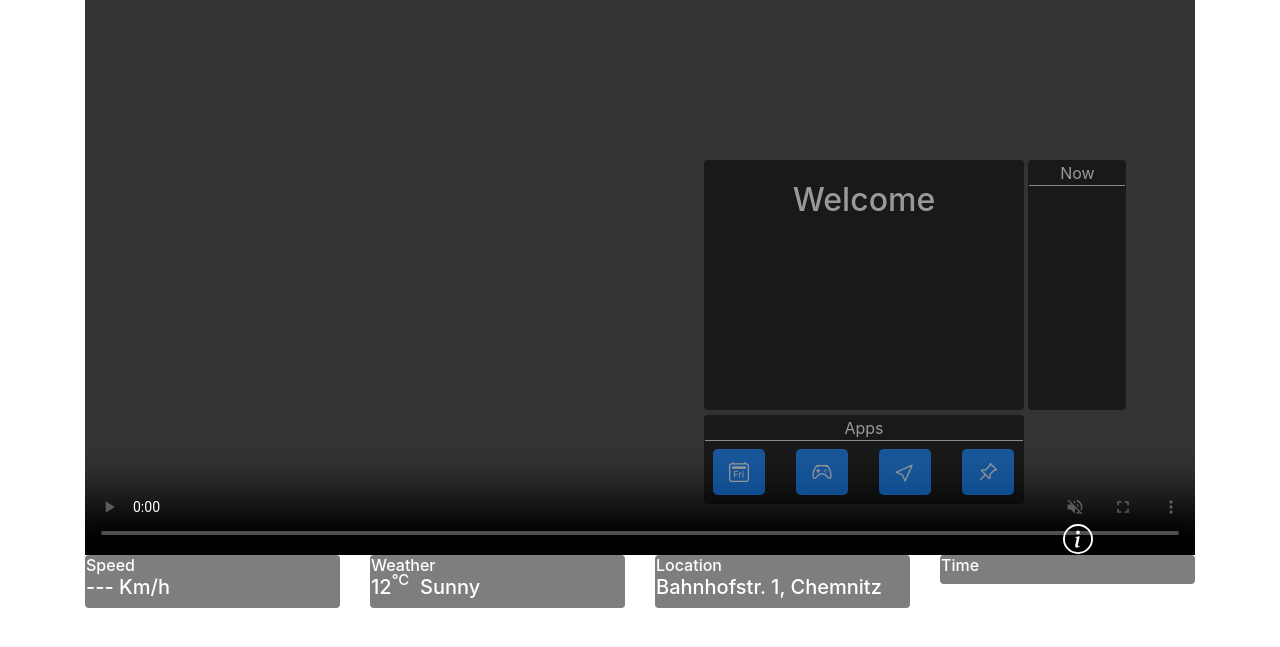
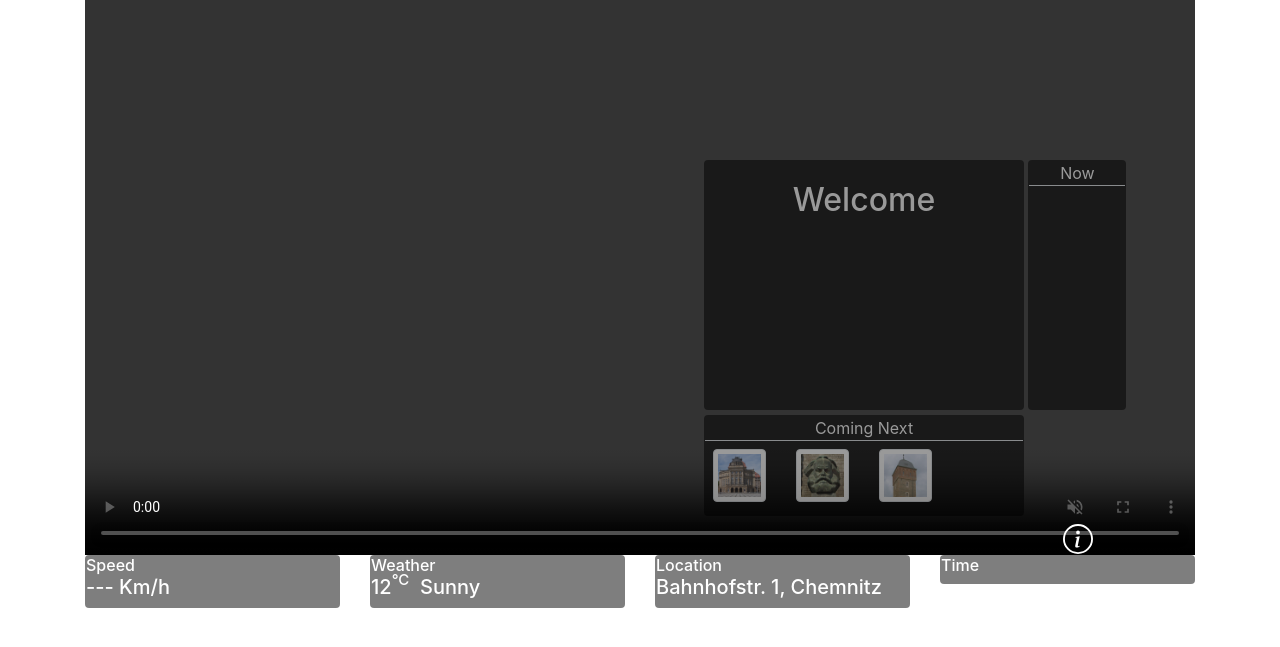
Before and after one commit to EmonHossain/smart-window, a Django app: page / in a window 1280 px wide. Shown: the top 647 px of the page. Run offline with Django 3.2, Linux system fonts and the light colour scheme; some libraries are stand-ins or nearby versions.

Commit message:
Coming next panel issue fixed

```diff
--- a/Smart Window/stream/templates/stream/index.html
+++ b/Smart Window/stream/templates/stream/index.html
@@ -68,26 +68,25 @@
 					</div>
 
 					<!--			Coming next		-->
+					<div class="card" id="coming-next-panel">
+
+						<div id="collapseTwo" class="collapse show" aria-labelledby="headingTwo" data-parent="#accordion">
+							<div class="card-header border-bottom"><p class="text-center">Coming Next</p></div>
+							<div class="row card-body card-padding info-next">
 
 
-					<div class="card">
+								<div class="col-md-3 up-next first">
+									<img src="{% static '/stream/images/opera.png'%}" id="cn-opera" alt="image" class="img-thumbnail poi-img text-center" data-toggle="tooltip" data-placement="top" title="Opera House, 326m">
+								</div>
+								<div class="col-md-3 up-next first">
 
-						<div id="collapseThree" class="collapse show" aria-labelledby="headingTwo" data-parent="#accordion">
-							<div class="card-header border-bottom"><p class="text-center">Apps</p></div>
-							<div class="row card-body card-padding">
-								<div class="col"> <button type="button" class="btn btn-primary btn-lg">
-									<i class="bi bi-calendar2-day"></i>
-								</button></div>
-								<div class="col"> <button type="button" class="btn btn-primary btn-lg">
-									<i class="bi bi-controller"></i>
-								</button></div>
-								<div class="col"> <button type="button" class="btn btn-primary btn-lg">
-									<i class="bi bi-cursor"></i>
-								</button></div>
-								<div class="col"> <button type="button" class="btn btn-primary btn-lg">
-									<i class="bi bi-pin-angle"></i>
-								</button></div>
+									<img src="{% static '/stream/images/cm.png'%}" id="cn-karl" alt="image" class="img-thumbnail poi-img" data-toggle="tooltip" data-placement="top" title="Karl Marx Monument, 986m">
 
+								</div>
+								<div class="col-md-3 up-next first">
+
+									<img src="{% static '/stream/images/Roter_Turm.jpg'%}" alt="image" class="img-thumbnail poi-img" data-toggle="tooltip" data-placement="top" title="Roter Turm, 1135m">
+								</div>
 							</div>
 						</div>
 					</div>
@@ -108,8 +107,6 @@
 					</div>
 				</div>
 			</div>
-
-
 
 		</div>
 		<div id="widgets" class="row">
```
